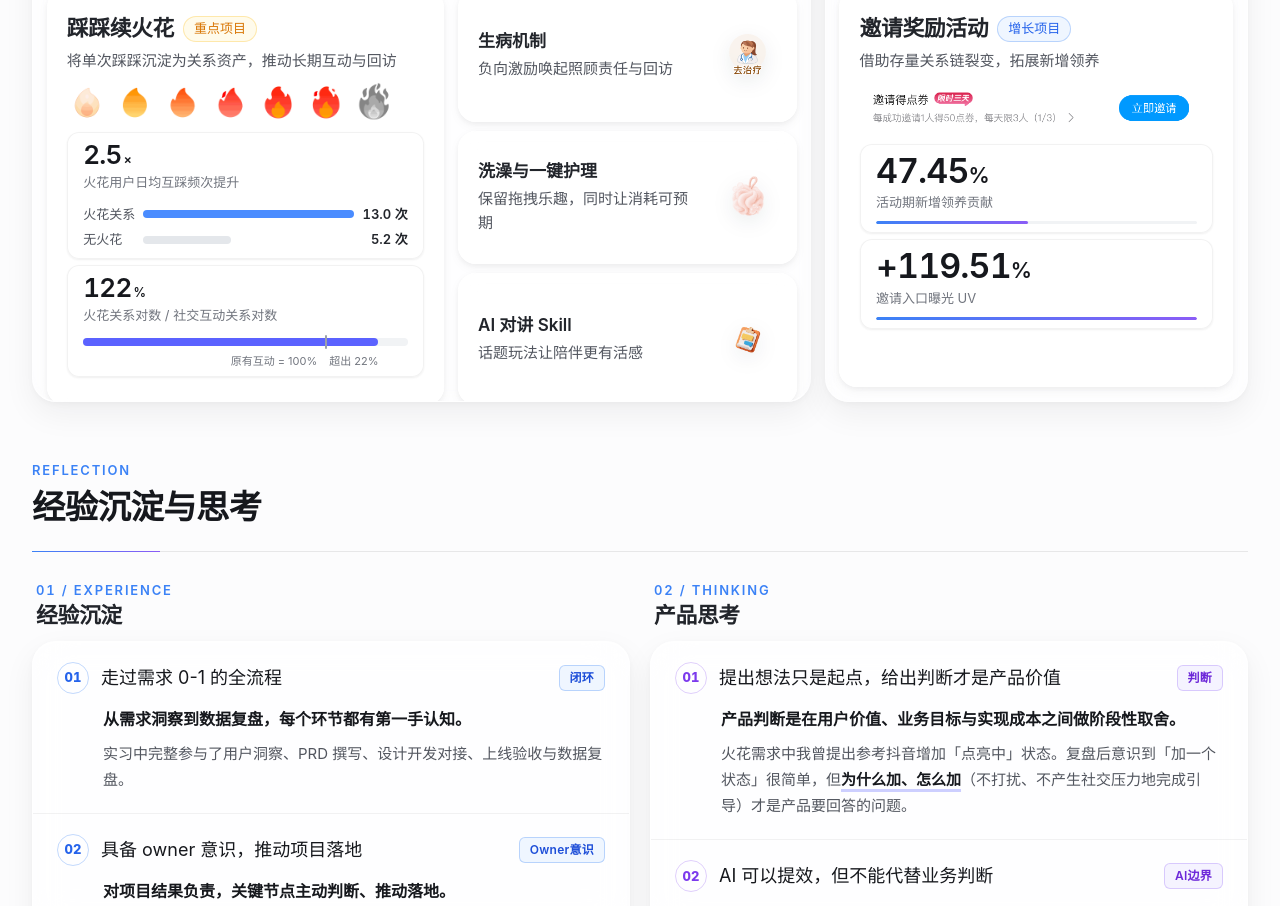
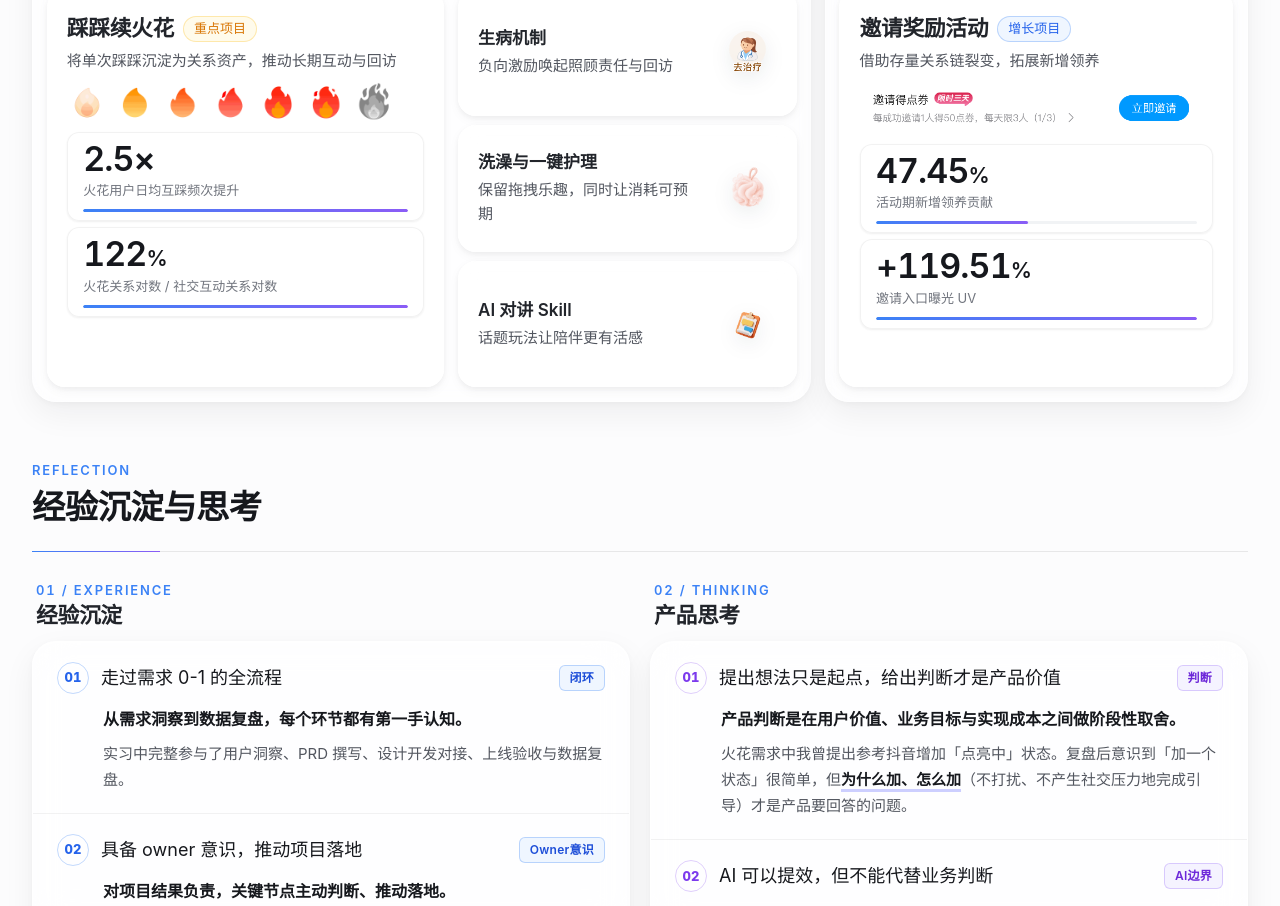
Before and after one commit to kajun2002/portfolio-site, a React (Vite) app: page /#about in a window 1280 px wide. Shown: the part 1840-2746 px from the top of the page. Built offline with nearby package versions, Linux system fonts and the light colour scheme.

Commit message:
Fire map metrics: revert to simple style, text only -> 2.5x frequency + 122% ratio

```diff
--- a/app/components/WorkExplorer.tsx
+++ b/app/components/WorkExplorer.tsx
@@ -61,30 +61,10 @@ function MetricStrip({ metrics }: { metrics: WorkItem["metrics"] }) {
     <div className="work-metrics">
       {metrics.map((metric) => {
         const numeric = Number(metric.value.replace(/[^\d.]/g, ""));
-        const barWidth = Number.isFinite(numeric) ? Math.min(numeric, 100) : 0;
-        return <div key={metric.label}><AnimatedMetric value={metric.value} /><span className="t-caption">{metric.label}</span>{metric.value.includes("%") && <span className="metric-bar" aria-hidden="true"><i style={{ width: `${barWidth}%` }} /></span>}</div>;
+        const hasBar = metric.value.includes("%") || metric.value.includes("×");
+        const barWidth = !Number.isFinite(numeric) ? 0 : metric.value.includes("×") ? 100 : Math.min(numeric, 100);
+        return <div key={metric.label}><AnimatedMetric value={metric.value} /><span className="t-caption">{metric.label}</span>{hasBar && <span className="metric-bar" aria-hidden="true"><i style={{ width: `${barWidth}%` }} /></span>}</div>;
       })}
-    </div>
-  );
-}
-
-function FireMapMetrics() {
-  return (
-    <div className="work-metrics fire-map-metrics">
-      <div>
-        <strong className="fire-map-num">2.5<small>×</small></strong>
-        <span className="t-caption">火花用户日均互踩频次提升</span>
-        <div className="fire-map-compare">
-          <div className="fire-map-row"><span>火花关系</span><i className="fire-map-bar fire-map-bar-main" /><b>13.0 次</b></div>
-          <div className="fire-map-row"><span>无火花</span><i className="fire-map-bar fire-map-bar-sub" /><b>5.2 次</b></div>
-        </div>
-      </div>
-      <div>
-        <strong className="fire-map-num">122<small>%</small></strong>
-        <span className="t-caption">火花关系对数 / 社交互动关系对数</span>
-        <div className="fire-map-overbar" aria-hidden="true"><i /><em /></div>
-        <div className="fire-map-overnote"><span>原有互动 = 100%</span><span>超出 22%</span></div>
-      </div>
     </div>
   );
 }
@@ -572,7 +552,7 @@ export function WorkExplorer({ selectedId, onOpen, onClose }: WorkExplorerProps)
                 <button className={`project-node project-node-main tone-${fire.tone}`} type="button" onClick={() => onOpen(fire.id)}>
                   <div className="node-title-row"><h4 className="t-title-2">{fire.title}</h4><span className="node-priority t-caption">重点项目</span></div><p className="t-body-sm">{fire.subtitle}</p>
                   <img className="fire-level-art" src="/qqpet-fire-levels.png" alt="不同阶段的火花关系图标" />
-                  <FireMapMetrics />
+                  <MetricStrip metrics={fire.metrics} />
                 </button>
               </section>
               <section className="relationship-group companion-group">
--- a/app/data/workItems.ts
+++ b/app/data/workItems.ts
@@ -21,8 +21,8 @@ export const workItems: WorkItem[] = [
     subtitle: "将单次踩踩沉淀为关系资产，推动长期互动与回访",
     tone: "orange",
     metrics: [
-      { value: "≈70%", label: "踩一踩用户进入续火花" },
-      { value: "+106.5%", label: "火花用户日均互动差异" },
+      { value: "2.5×", label: "火花用户日均互踩频次提升" },
+      { value: "122%", label: "火花关系对数 / 社交互动关系对数" },
     ],
     background: "已有「踩踩」功能承接 QQ 资料卡点赞的轻互动习惯：低成本表达关注，也能外显社交活跃度。但它只能回答「我有多受欢迎」，无法回答「我和谁关系更特别」——互动完成即结束，双方没有继续投入的理由。",
     thesis: "需要把好友间的零散互动沉淀为社交资产。因为资产一旦形成，会同时产生两种力：对自己是沉没成本，不愿放弃已积累的东西；对对方是社交压力，不能单方面抛弃共同经营的关系。这两种力共同驱动用户互动回访。",
--- a/app/globals.css
+++ b/app/globals.css
@@ -204,23 +204,6 @@ img { display:block; max-width:100%; }
 .metric-bar i { display:block; height:100%; border-radius:2px; background:var(--grad-brand); transform-origin:left; animation:metric-grow .9s var(--ease-out) both; }
 @keyframes metric-grow { from { transform:scaleX(0); } to { transform:scaleX(1); } }
 
-/* 工作地图·踩踩续火花：2.5× 双条形对比 + 122% 超百进度条 */
-.fire-map-num { display:block; color:var(--ink-900); font-family:var(--font-display); font-size:clamp(26px,6cqw,36px); font-weight:600; line-height:1.05; letter-spacing:var(--ls-display); font-variant-numeric:tabular-nums; }
-.fire-map-num small { margin-left:2px; font-size:.48em; font-weight:600; }
-.fire-map-compare { display:grid; gap:6px; margin-top:var(--sp-3); }
-.fire-map-row { display:grid; grid-template-columns:52px minmax(0,1fr) auto; align-items:center; gap:8px; }
-.fire-map-row span { color:var(--ink-600); font-size:var(--fs-caption); }
-.fire-map-row b { color:var(--ink-800); font-size:var(--fs-caption); font-weight:600; font-variant-numeric:tabular-nums; }
-.fire-map-bar { display:block; height:8px; border-radius:999px; }
-.fire-map-bar-main { background:#4A8CFF; }
-.fire-map-bar-sub { width:40%; background:var(--ink-200); }
-.fire-map-overbar { position:relative; height:8px; margin-top:var(--sp-3); border-radius:999px; background:var(--ink-100); }
-.fire-map-overbar i { display:block; width:91%; height:100%; border-radius:999px; background:#5B62FF; }
-.fire-map-overbar em { position:absolute; left:74.6%; top:-3px; bottom:-3px; width:2px; border-radius:1px; background:#9aa0aa; }
-.fire-map-overnote { position:relative; height:15px; margin-top:7px; color:var(--ink-500); font-size:11px; }
-.fire-map-overnote span { position:absolute; white-space:nowrap; }
-.fire-map-overnote span:first-child { right:calc(25.4% + 8px); }
-.fire-map-overnote span:last-child { right:9%; }
 @container (max-width:420px) {
   .project-node-main .work-metrics { grid-template-columns:1fr; }
   .project-node-main .t-metric { font-size:clamp(24px,11cqw,34px); }
```
